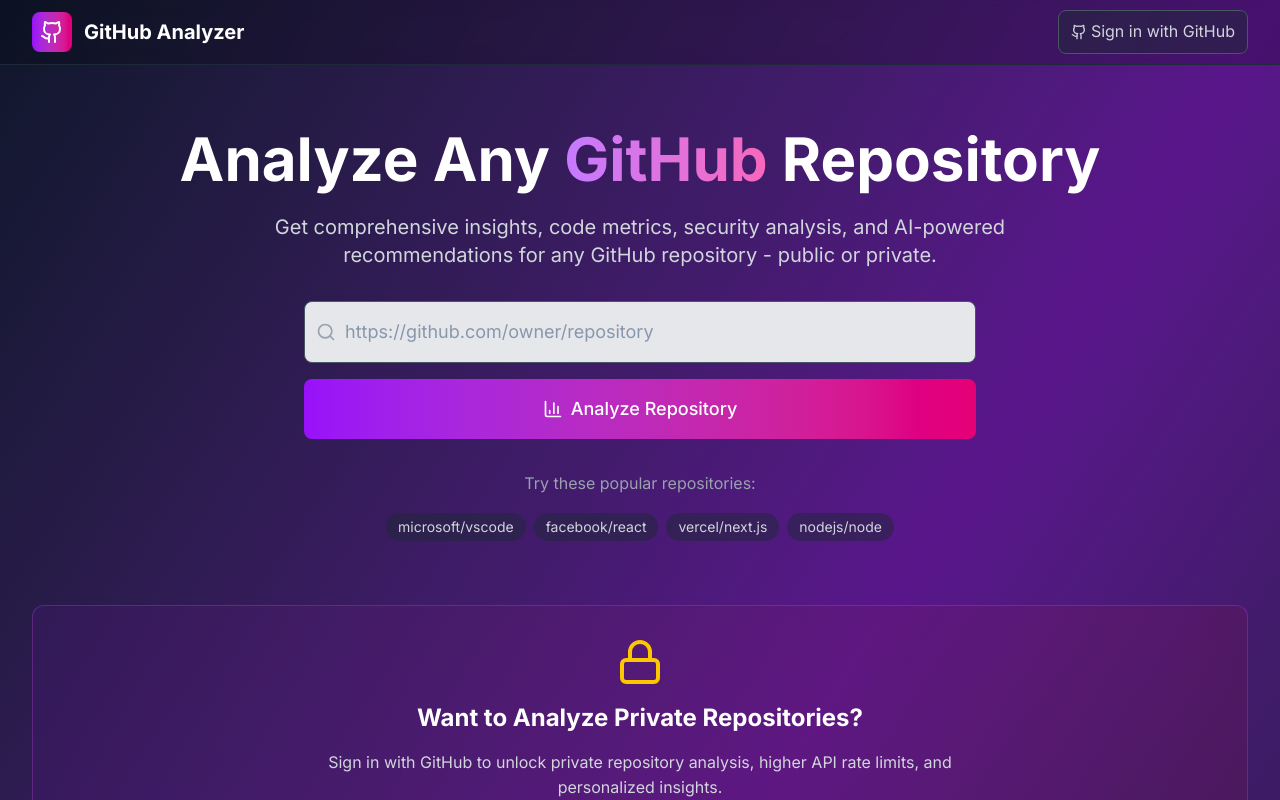
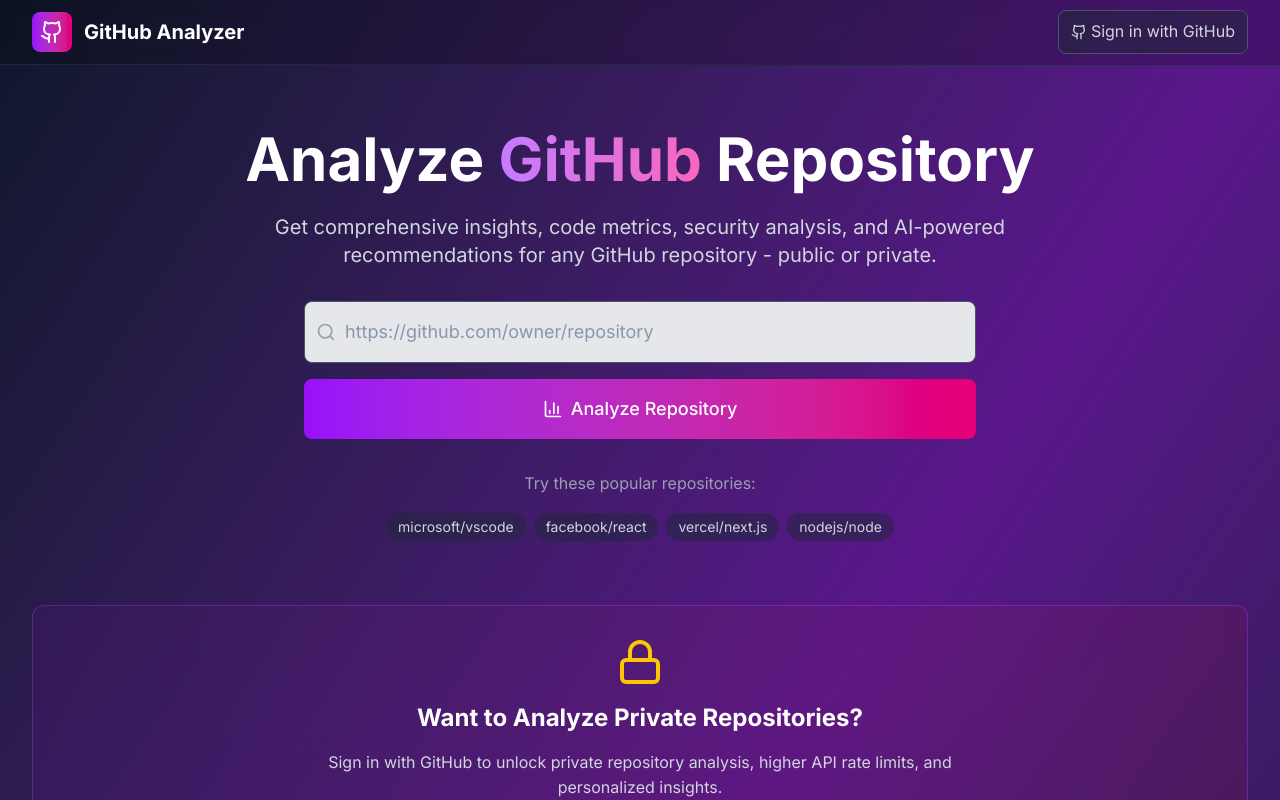
Before and after one commit to dibasdauliya/llama-nyc, a Next.js app: page / in a window 1280 px wide. Shown: the top 800 px of the page. Built offline with nearby package versions, Linux system fonts and the light colour scheme; no server answers.

Commit message:
fix title

```diff
--- a/app/page.tsx
+++ b/app/page.tsx
@@ -191,7 +191,7 @@
       <div className="max-w-7xl mx-auto px-4 sm:px-6 lg:px-8 py-16">
         <div className="text-center mb-16">
           <h1 className="text-5xl md:text-6xl font-bold text-white mb-6">
-            Analyze Any
+            Analyze
             <span className="bg-gradient-to-r from-purple-400 to-pink-400 bg-clip-text text-transparent"> GitHub </span>
             Repository
           </h1>
```
